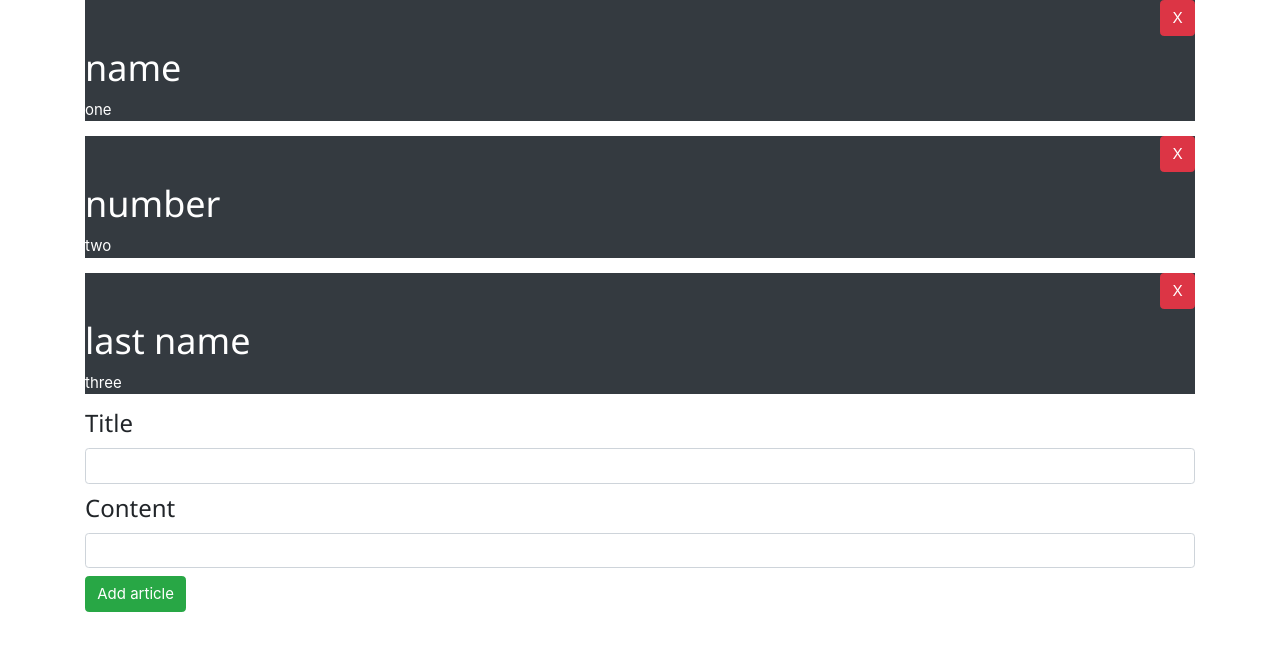
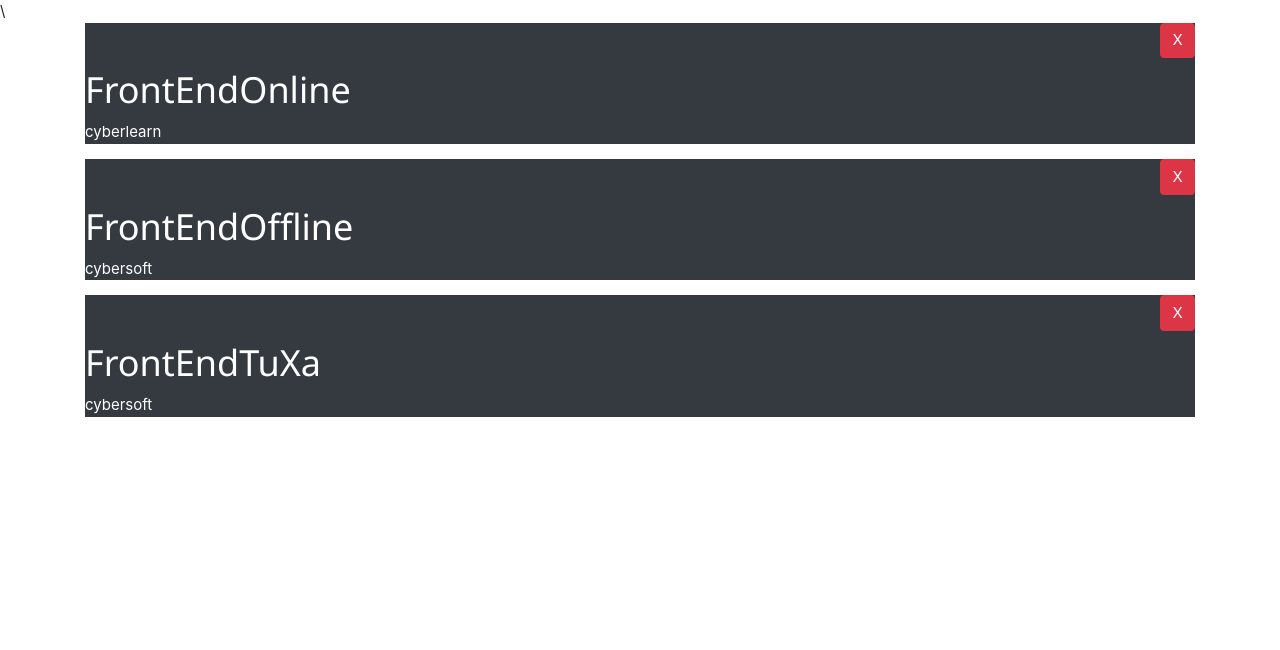
Before and after one commit to BaoNguyen2301/React_Khoa3, a React (Create React App) app: page / in a window 1280 px wide. Shown: the top 650 px of the page. Built offline with nearby package versions, Linux system fonts and the light colour scheme.

Commit message:
useChain

```diff
--- a/src/App.js
+++ b/src/App.js
@@ -12,6 +12,7 @@ import ContextProvider from './Hooks/DemoHooks/Context/ContextProvider';
 import DemoReduxApp from './Hooks/DemoHooks/DemoReduxApp';
 import Ex4UseTrail from './Hooks/ReactSpring/Ex4UseTrail';
 import Ex5UseTransition from './Hooks/ReactSpring/Ex5UseTransition';
+import Ex6UseChain from './Hooks/ReactSpring/Ex6UseChain';
 
 
 
@@ -28,7 +29,8 @@ function App() {
       {/* <DemoUseContext/> */}
       {/* <DemoReduxApp/> */}
       {/* <Ex4UseTrail/> */}
-      <Ex5UseTransition/>
+      {/* <Ex5UseTransition/> */}\
+      <Ex6UseChain/>
     </ContextProvider>
   );
 }
--- a/src/Hooks/ReactSpring/Ex5UseTransition.js
+++ b/src/Hooks/ReactSpring/Ex5UseTransition.js
@@ -29,7 +29,7 @@ export default function Ex5UseTransition() {
     }
 
     const deleteItem = (id) => {
-        setArrItem([...arrItem.filter(item => item.id !== id) ])
+        setArrItem([...arrItem.filter(item => item.id !== id)])
     }
 
     const handleChange = (e) => {
--- /dev/null
+++ b/src/Hooks/ReactSpring/Ex6UseChain.js
@@ -0,0 +1,41 @@
+import React, {  useState } from 'react'
+import { useSpring, useTransition, useChain, animated, useSpringRef } from 'react-spring';
+
+export default function Ex6UseChain() {
+    //Tạo 1 useSpring animation
+    let springRef = useSpringRef();
+    let [arrContent, setArrContent] = useState([
+        { id: 1, title: 'FrontEndOnline', content: 'cyberlearn' },
+        { id: 2, title: 'FrontEndOffline', content: 'cybersoft' },
+        { id: 3, title: 'FrontEndTuXa', content: 'cybersoft' }
+    ]);
+    const propsAnim = useSpring({ opacity: 1, width: '100%', height: '100%', from: { opacity: 0, width: '0%', height: '0%' }, config: { duration: 500 }, ref: springRef })
+
+    //Tạo 1 useTransition
+    let transitionRef = useSpringRef();
+    const transitions = useTransition(arrContent, {
+        from: { transform: 'translate3d(0,-40px,0)' },
+        enter: { transform: 'translate3d(0,0px,0)', opacity: 1, width: '100%', height: '100%' },
+        leave: { transform: 'translate3d(0,-40px,0)', opacity: 0, width: '100%', height: '0%' },
+        config: { duration: 500 },
+        ref: transitionRef
+    })
+
+    //Kết hợp 2 useSpring
+    useChain([springRef, transitionRef], [0, 0.5])
+    return <div className="container">
+        <animated.div style={propsAnim} >
+            {transitions((style, item, index) => {
+                return <animated.div key={index} className='bg-dark text-white' style={style}>
+                <div className='text-right'>
+                    <button onClick={()=>{
+                        setArrContent([...arrContent.filter(article => article.id !== item.id)])}} className='btn btn-danger'>X</button>
+                </div>
+                <h1>{item.title}</h1>
+                <p>{item.content}</p>
+                </animated.div>
+            })}
+        </animated.div>
+    </div>
+
+}
```
